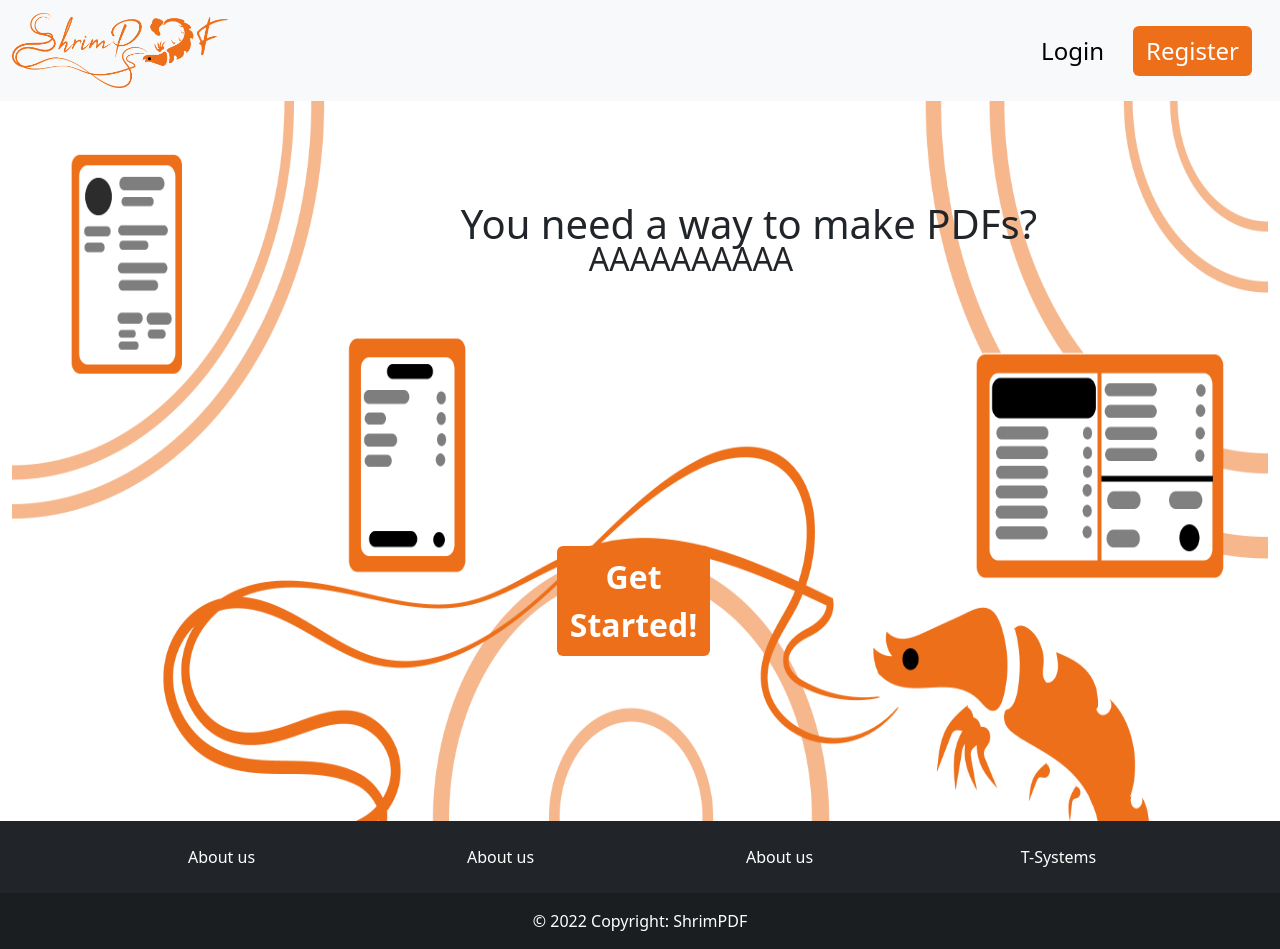
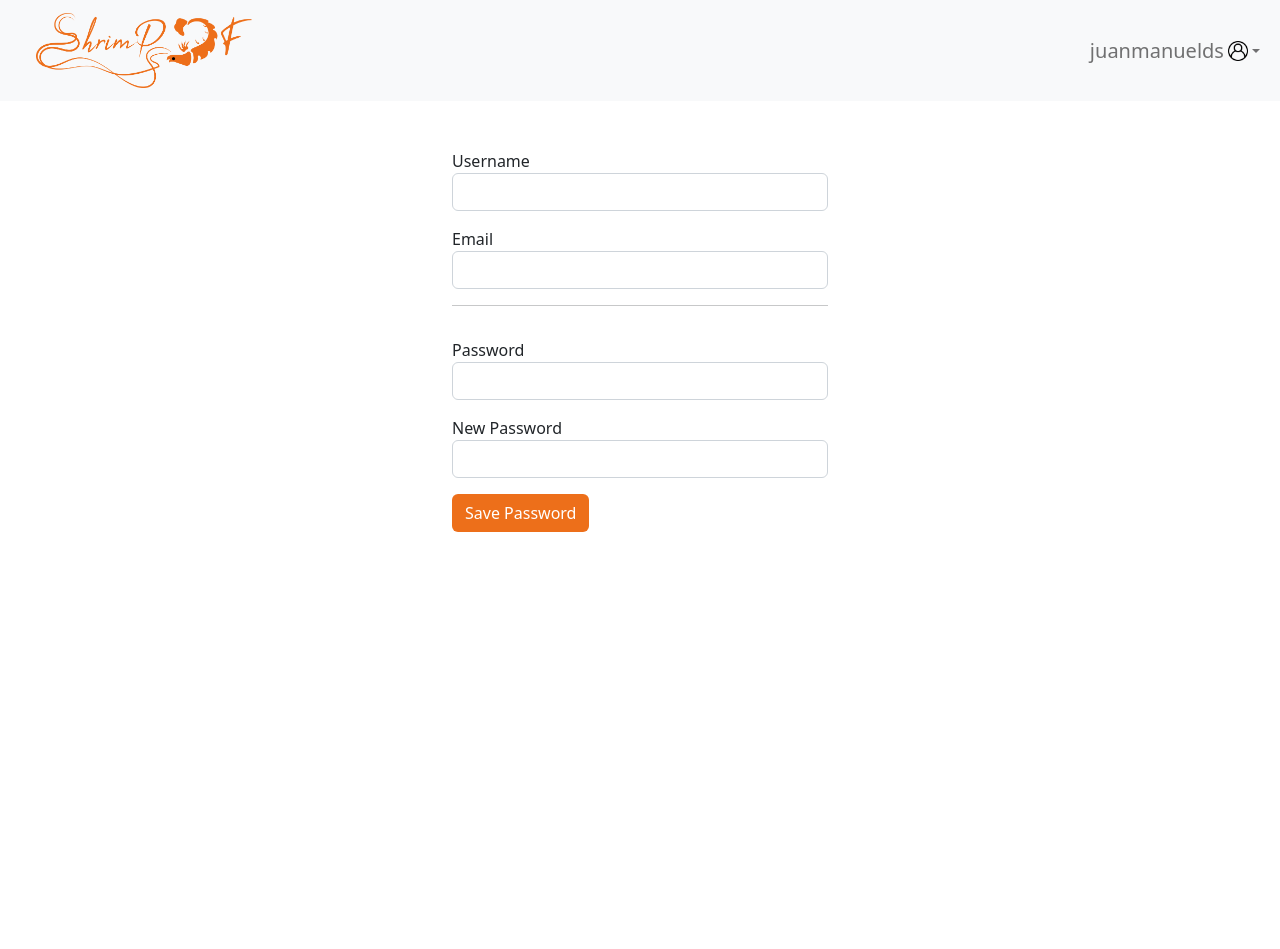
Before and after one commit to JuanManuelDS/ProyectoFinal-Frontend, an Angular app: page /user in a window 1280 px wide. Before the commit this address led to /. After the commit the page ends 800 px from the top, so only its background shows below. Built offline with nearby package versions, Linux system fonts and the light colour scheme.

Commit message:
UserPage

```diff
--- a/src/app/app-routing.module.ts
+++ b/src/app/app-routing.module.ts
@@ -1,6 +1,7 @@
 import { NgModule } from '@angular/core';
 import { RouterModule, Routes } from '@angular/router';
 import { AboutComponent } from './components/about/about.component';
+import { UserpageComponent } from './components/userpage/userpage.component';
 import { AdminComponent } from './pages/admin/admin.component';
 import { CrearPlantillaComponent } from './pages/crearPlantilla/crearPlantilla.component';
 import { DashboardUsuarioComponent } from './pages/dashboardUsuario/dashboardUsuario.component';
@@ -37,6 +38,10 @@ const routes: Routes = [
     component: AboutComponent
   },
   {
+    path: 'user',
+    component: UserpageComponent
+  },
+  {
     path: '**',
     redirectTo: '',
   },
--- a/src/app/components/footer/footer.component.html
+++ b/src/app/components/footer/footer.component.html
@@ -6,10 +6,10 @@
           <a href="/about-us" class="text-white">About us</a>
         </div>
         <div class="col-lg-3 col-md-6 mb-4 mb-md-0">
-          <a href="#!" class="text-white">About us</a>
+          <a href="https://fundacionesplai.org/" class="text-white">Fundació Esplai</a>
         </div>
         <div class="col-lg-3 col-md-6 mb-4 mb-md-0">
-          <a href="#!" class="text-white">About us</a>
+          <a href="https://techmabs.com/" class="text-white">Techmabs</a>
         </div>
         <div class="col-lg-3 col-md-6 mb-4 mb-md-0">
           <a href="https://www.t-systems.com/es/es" class="text-white">T-Systems</a>
--- a/src/app/components/navbarLogueado/navbarLogueado.component.html
+++ b/src/app/components/navbarLogueado/navbarLogueado.component.html
@@ -1,6 +1,6 @@
 <nav class="navbar navbar-expand-lg bg-light">
   <div class="container" id="navbar_container">
-    <a class="navbar-brand navbar_link mx-4"
+    <a class="navbar-brand navbar_link mx-4" href="/"
       ><img src="assets/logo.png" alt="logo shrimPDF" height="75px"
     /></a>
     <button
@@ -32,11 +32,11 @@
             />
           </a>
           <ul class="dropdown-menu">
-            <li><a class="dropdown-item">Mi cuenta</a></li>
-            <li><a class="dropdown-item">Plantillas</a></li>
-            <li><a class="dropdown-item">Nueva plantilla</a></li>
+            <li><a class="dropdown-item" href="/user">Mi cuenta</a></li>
+            <li><a class="dropdown-item" href="/dashboard">Plantillas</a></li>
+            <li><a class="dropdown-item" href="/nueva-plantilla">Nueva plantilla</a></li>
             <!-- Esta se va a mostrar únicamente si el usuario es admin -->
-            <li><a class="dropdown-item">Sección admin</a></li>
+            <li><a class="dropdown-item" href="/admin">Sección admin</a></li>
             <li><hr class="dropdown-divider" /></li>
             <li>
               <a class="dropdown-item">Cerrar Sesión</a>
--- /dev/null
+++ b/src/app/components/userpage/userpage.component.css
@@ -0,0 +1,14 @@
+.submit-form{
+    max-width: 400px;
+    margin: auto;
+}
+
+button{
+    background-color: #ed6f1a;
+    color: white;
+}
+
+button:hover{
+    background-color: #e45b00;
+    color: white;
+}
--- /dev/null
+++ b/src/app/components/userpage/userpage.component.html
@@ -0,0 +1,24 @@
+<app-navbarLogueado></app-navbarLogueado>
+<div class="container">
+  <div class="row mt-5">
+    <div class="col submit-form">
+      <form>
+        <label for="username">Username</label>
+        <input type="text" class="form-control"/>
+
+        <label for="email" class="mt-3">Email</label>
+        <input type="text" class="form-control"/>
+
+        <hr>
+
+        <label for="password" class="mt-3">Password</label>
+        <input type="text" class="form-control"/>
+
+        <label for="new-password" class="mt-3">New Password</label>
+        <input type="text" class="form-control"/>
+
+        <button class="btn mt-3">Save Password</button>
+      </form>
+    </div>
+  </div>
+</div>
--- /dev/null
+++ b/src/app/components/userpage/userpage.component.ts
@@ -0,0 +1,15 @@
+import { Component, OnInit } from '@angular/core';
+
+@Component({
+  selector: 'app-userpage',
+  templateUrl: './userpage.component.html',
+  styleUrls: ['./userpage.component.css']
+})
+export class UserpageComponent implements OnInit {
+
+  constructor() { }
+
+  ngOnInit() {
+  }
+
+}
--- a/src/app/pages/dashboardUsuario/dashboardUsuario.component.css
+++ b/src/app/pages/dashboardUsuario/dashboardUsuario.component.css
@@ -6,6 +6,10 @@ div.carta {
     transition: box-shadow .2s;
 }
 
+a.crear_plantilla{
+    text-decoration: none;
+    color: black;
+}
 
 a:not(.crear_plantilla) {
     background-color: #ed6f1a;
--- a/src/app/pages/dashboardUsuario/dashboardUsuario.component.html
+++ b/src/app/pages/dashboardUsuario/dashboardUsuario.component.html
@@ -2,7 +2,8 @@
 <div class="container-fluid mt-4 d-flex justify-content-center">
   <div class="card carta m-3 p-4 float-start">
     <img src="assets/createPlus.png" class="card-img-top" />
-    <h5 class="card-title my-4 text-center">Nueva plantilla</h5>
+    <a href="/nueva-plantilla" class="crear_plantilla"><h5 class="card-title my-4 text-center">Nueva plantilla</h5></a>
+
   </div>
   <div class="card carta m-3 p-0 float-start">
     <img src="assets/cvpdf.png" class="card-img-top" />
--- a/src/app/pages/pages.module.ts
+++ b/src/app/pages/pages.module.ts
@@ -8,6 +8,7 @@ import { RegisterComponent } from './loginRegister/register/register.component';
 import { ComponentsModule } from '../components/components.module';
 import { CrearPlantillaModule } from './crearPlantilla/crearPlantilla.module';
 import { AdminModule } from './admin/admin.module';
+import { UserpageComponent } from '../components/userpage/userpage.component';
 
 @NgModule({
   imports: [CommonModule, ComponentsModule, CrearPlantillaModule, AdminModule],
@@ -17,6 +18,7 @@ import { AdminModule } from './admin/admin.module';
     LoginRegisterComponent,
     LoginComponent,
     RegisterComponent,
+    UserpageComponent
   ],
   exports: [DashboardUsuarioComponent, HomeComponent, LoginRegisterComponent],
 })
```
Also changed, not shown: 1 other file (tests, documents, lock files or other folders).
